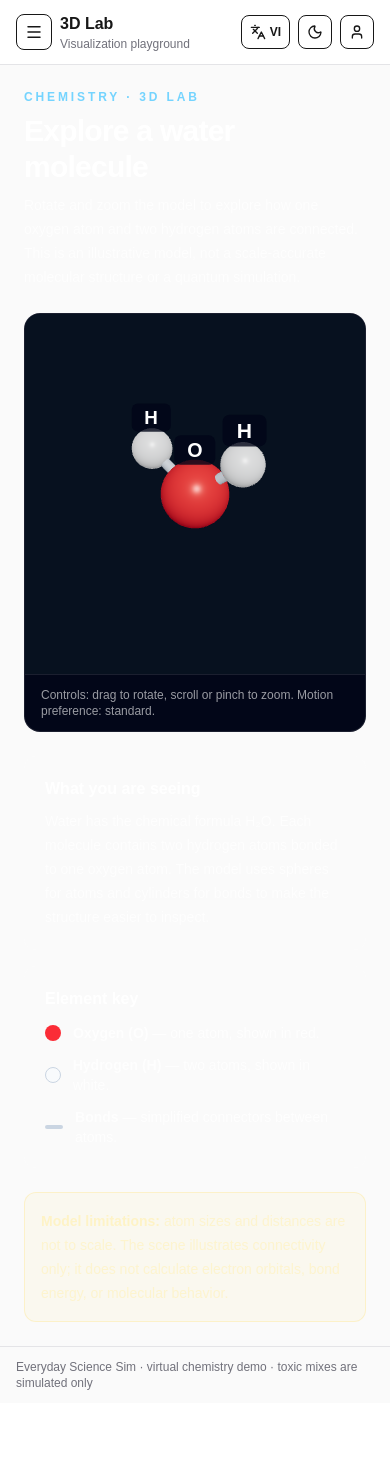
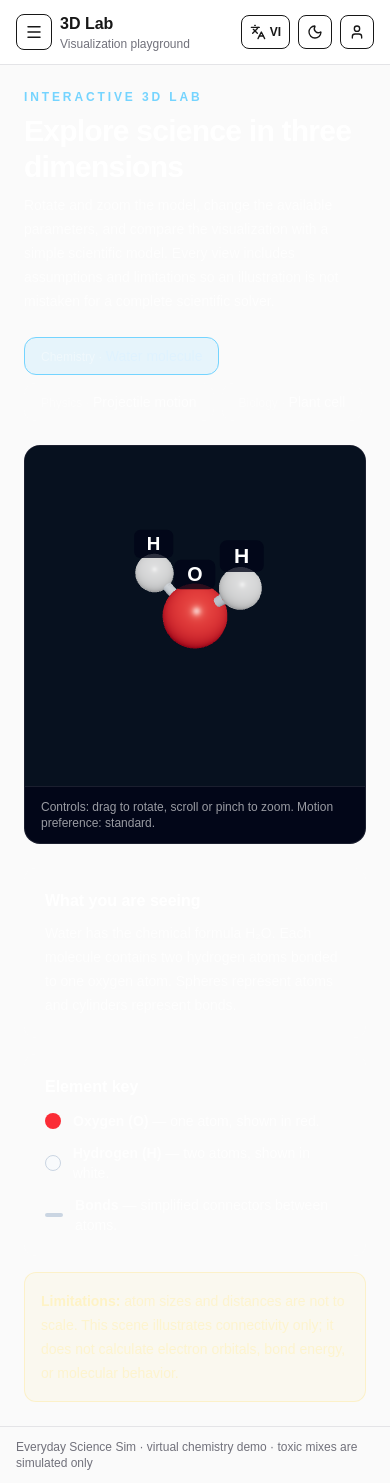
Before and after one commit to pnnnhan99/everyday-learning-lab, a Next.js app: page /lab/3d in a window 390 px wide. Before the commit the page ends 1403 px from the top, so only its background shows below. Built offline with nearby package versions, Linux system fonts and the light colour scheme.

Commit message:
feat: connect 3D lab to physics and biology models

```diff
--- a/app/lab/3d/page.tsx
+++ b/app/lab/3d/page.tsx
@@ -1,13 +1,16 @@
 'use client';
 
 import dynamic from 'next/dynamic';
-import { useSyncExternalStore } from 'react';
+import { useMemo, useState, useSyncExternalStore } from 'react';
+import { co2o2Simulation } from '@/domains/biology/simulations/co2-o2';
+import { projectileSimulation } from '@/domains/physics/simulations/projectile';
+import type { Lab3DModel } from '@/components/lab3d/Scene';
 
 const Scene = dynamic(() => import('@/components/lab3d/Scene'), {
   ssr: false,
   loading: () => (
     <div className="flex h-full w-full items-center justify-center text-sm text-white/60" role="status">
-      Loading the 3D molecule…
+      Loading the 3D model…
     </div>
   ),
 });
@@ -22,61 +25,140 @@ function getReducedMotion() {
   return window.matchMedia('(prefers-reduced-motion: reduce)').matches;
 }
 
+const models: Array<{ id: Lab3DModel; label: string; domain: string }> = [
+  { id: 'water', label: 'Water molecule', domain: 'Chemistry' },
+  { id: 'projectile', label: 'Projectile motion', domain: 'Physics' },
+  { id: 'plant-cell', label: 'Plant cell', domain: 'Biology' },
+];
+
 export default function Lab3DPage() {
   const reducedMotion = useSyncExternalStore(subscribeReducedMotion, getReducedMotion, () => false);
+  const [model, setModel] = useState<Lab3DModel>('water');
+  const [speed, setSpeed] = useState(20);
+  const [angle, setAngle] = useState(45);
+  const [sunlight, setSunlight] = useState(0.8);
+
+  const projectile = useMemo(
+    () => projectileSimulation.create().run({ speed, angle, gravity: 9.81 }),
+    [speed, angle],
+  );
+  const plant = useMemo(
+    () => co2o2Simulation.create().run({ sunlight, co2: 0.6, water: 0.7, leafArea: 100 }),
+    [sunlight],
+  );
+  const selected = models.find((item) => item.id === model) ?? models[0];
 
   return (
     <main className="flex-1 p-6 text-white">
       <div className="mx-auto max-w-5xl space-y-6">
         <header className="space-y-2">
-          <p className="text-xs font-semibold uppercase tracking-[0.24em] text-sky-300">Chemistry · 3D Lab</p>
-          <h1 className="text-3xl font-bold tracking-tight">Explore a water molecule</h1>
+          <p className="text-xs font-semibold uppercase tracking-[0.24em] text-sky-300">Interactive 3D Lab</p>
+          <h1 className="text-3xl font-bold tracking-tight">Explore science in three dimensions</h1>
           <p className="max-w-3xl text-sm leading-6 text-white/70">
-            Rotate and zoom the model to explore how one oxygen atom and two hydrogen atoms are connected.
-            This is an illustrative model, not a scale-accurate molecular structure or a quantum simulation.
+            Rotate and zoom the model, change the available parameters, and compare the visualization with a simple scientific model.
+            Every view includes assumptions and limitations so an illustration is not mistaken for a complete scientific solver.
           </p>
         </header>
 
-        <section aria-label="Interactive 3D water molecule model" className="overflow-hidden rounded-2xl border border-white/10 bg-slate-950">
-          <div className="h-[360px] w-full sm:h-[460px]">
-            <Scene reducedMotion={reducedMotion} />
+        <div className="flex flex-wrap gap-2" role="group" aria-label="Choose a science model">
+          {models.map((item) => (
+            <button
+              key={item.id}
+              type="button"
+              aria-pressed={model === item.id}
+              onClick={() => setModel(item.id)}
+              className={`rounded-xl border px-4 py-2 text-sm font-medium transition focus-visible:outline focus-visible:outline-2 focus-visible:outline-offset-2 focus-visible:outline-sky-400 ${
+                model === item.id
+                  ? 'border-sky-300 bg-sky-300/15 text-sky-100'
+                  : 'border-white/10 bg-white/5 text-white/70 hover:bg-white/10'
+              }`}
+            >
+              <span className="text-xs text-white/40">{item.domain} · </span>{item.label}
+            </button>
+          ))}
+        </div>
+
+        <section aria-label={`Interactive 3D ${selected.label} model`} className="overflow-hidden rounded-2xl border border-white/10 bg-slate-950">
+          <div className="h-[340px] w-full sm:h-[460px]">
+            <Scene
+              key={model}
+              model={model}
+              reducedMotion={reducedMotion}
+              trajectory={projectile.trajectory}
+              sunlight={sunlight}
+            />
           </div>
           <p className="border-t border-white/10 px-4 py-3 text-xs text-white/60">
             Controls: drag to rotate, scroll or pinch to zoom. Motion preference: {reducedMotion ? 'reduced' : 'standard'}.
           </p>
         </section>
 
+        {model === 'water' && (
           <section className="grid gap-4 sm:grid-cols-2">
             <article className="rounded-xl border border-white/10 bg-white/5 p-5">
               <h2 className="font-semibold">What you are seeing</h2>
               <p className="mt-2 text-sm leading-6 text-white/70">
                 Water has the chemical formula H₂O. Each molecule contains two hydrogen atoms bonded to one oxygen atom.
-              The model uses spheres for atoms and cylinders for bonds to make the structure easier to inspect.
+                Spheres represent atoms and cylinders represent bonds.
               </p>
             </article>
             <article className="rounded-xl border border-white/10 bg-white/5 p-5">
               <h2 className="font-semibold">Element key</h2>
               <ul className="mt-3 space-y-3 text-sm text-white/75">
-              <li className="flex items-center gap-3">
-                <span aria-hidden="true" className="h-4 w-4 rounded-full bg-red-500" />
-                <span><strong>Oxygen (O)</strong> — one atom, shown in red.</span>
-              </li>
-              <li className="flex items-center gap-3">
-                <span aria-hidden="true" className="h-4 w-4 rounded-full border border-slate-300 bg-slate-50" />
-                <span><strong>Hydrogen (H)</strong> — two atoms, shown in white.</span>
-              </li>
-              <li className="flex items-center gap-3">
-                <span aria-hidden="true" className="h-1 w-5 rounded bg-slate-300" />
-                <span><strong>Bonds</strong> — simplified connectors between atoms.</span>
-              </li>
+                <li className="flex items-center gap-3"><span aria-hidden="true" className="h-4 w-4 rounded-full bg-red-500" /><span><strong>Oxygen (O)</strong> — one atom, shown in red.</span></li>
+                <li className="flex items-center gap-3"><span aria-hidden="true" className="h-4 w-4 rounded-full border border-slate-300 bg-slate-50" /><span><strong>Hydrogen (H)</strong> — two atoms, shown in white.</span></li>
+                <li className="flex items-center gap-3"><span aria-hidden="true" className="h-1 w-5 rounded bg-slate-300" /><span><strong>Bonds</strong> — simplified connectors between atoms.</span></li>
               </ul>
             </article>
+            <aside className="sm:col-span-2 rounded-xl border border-amber-300/20 bg-amber-300/5 p-4 text-sm leading-6 text-amber-100/80">
+              <strong className="text-amber-100">Limitations:</strong> atom sizes and distances are not to scale. This scene illustrates connectivity only; it does not calculate electron orbitals, bond energy, or molecular behavior.
+            </aside>
           </section>
+        )}
 
-        <aside className="rounded-xl border border-amber-300/20 bg-amber-300/5 p-4 text-sm leading-6 text-amber-100/80">
-          <strong className="text-amber-100">Model limitations:</strong> atom sizes and distances are not to scale.
-          The scene illustrates connectivity only; it does not calculate electron orbitals, bond energy, or molecular behavior.
-        </aside>
+        {model === 'projectile' && (
+          <section className="space-y-4 rounded-xl border border-white/10 bg-white/5 p-5">
+            <div>
+              <h2 className="font-semibold">Change the launch conditions</h2>
+              <p className="mt-1 text-sm text-white/60">The trajectory and calculated values update using the existing projectile-motion model.</p>
+            </div>
+            <div className="grid gap-5 sm:grid-cols-2">
+              <label className="space-y-2 text-sm">
+                <span className="flex justify-between"><span>Launch speed</span><strong>{speed} m/s</strong></span>
+                <input className="w-full accent-sky-400" type="range" min="5" max="30" step="1" value={speed} onChange={(event) => setSpeed(Number(event.target.value))} />
+              </label>
+              <label className="space-y-2 text-sm">
+                <span className="flex justify-between"><span>Launch angle</span><strong>{angle}°</strong></span>
+                <input className="w-full accent-sky-400" type="range" min="15" max="75" step="1" value={angle} onChange={(event) => setAngle(Number(event.target.value))} />
+              </label>
+            </div>
+            <div className="grid grid-cols-3 gap-3">
+              <div className="rounded-lg bg-black/20 p-3"><p className="text-xs text-white/50">Range</p><p className="mt-1 text-lg font-semibold">{projectile.range.toFixed(1)} m</p></div>
+              <div className="rounded-lg bg-black/20 p-3"><p className="text-xs text-white/50">Peak height</p><p className="mt-1 text-lg font-semibold">{projectile.maxHeight.toFixed(1)} m</p></div>
+              <div className="rounded-lg bg-black/20 p-3"><p className="text-xs text-white/50">Flight time</p><p className="mt-1 text-lg font-semibold">{projectile.flightTime.toFixed(2)} s</p></div>
+            </div>
+            <p className="text-xs leading-5 text-white/50">Assumptions: no air resistance, constant gravity (9.81 m/s²), and equal launch/landing heights. Educational model only; never use it to aim real projectiles.</p>
+          </section>
+        )}
+
+        {model === 'plant-cell' && (
+          <section className="space-y-4 rounded-xl border border-white/10 bg-white/5 p-5">
+            <div>
+              <h2 className="font-semibold">Light and plant gas exchange</h2>
+              <p className="mt-1 text-sm leading-6 text-white/60">The cell drawing is illustrative. Adjust light to see how the existing simplified photosynthesis/respiration model responds.</p>
+            </div>
+            <label className="block space-y-2 text-sm">
+              <span className="flex justify-between"><span>Relative sunlight</span><strong>{Math.round(sunlight * 100)}%</strong></span>
+              <input className="w-full accent-lime-400" type="range" min="0" max="1" step="0.05" value={sunlight} onChange={(event) => setSunlight(Number(event.target.value))} />
+            </label>
+            <div className="grid gap-3 sm:grid-cols-3">
+              <div className="rounded-lg bg-black/20 p-3"><p className="text-xs text-white/50">Photosynthesis rate</p><p className="mt-1 text-lg font-semibold">{plant.photosynthesisRate.toFixed(1)}</p></div>
+              <div className="rounded-lg bg-black/20 p-3"><p className="text-xs text-white/50">Respiration rate</p><p className="mt-1 text-lg font-semibold">{plant.respirationRate.toFixed(1)}</p></div>
+              <div className="rounded-lg bg-black/20 p-3"><p className="text-xs text-white/50">Net rate</p><p className="mt-1 text-lg font-semibold">{plant.netRate.toFixed(1)}</p></div>
+            </div>
+            <p className="text-xs leading-5 text-white/50">Model limits: heuristic relative rates, not calibrated physiological measurements. CO₂, water, and leaf area are held constant.</p>
+          </section>
+        )}
       </div>
     </main>
   );
```
Lines whose indentation alone changed are shown as unchanged.
